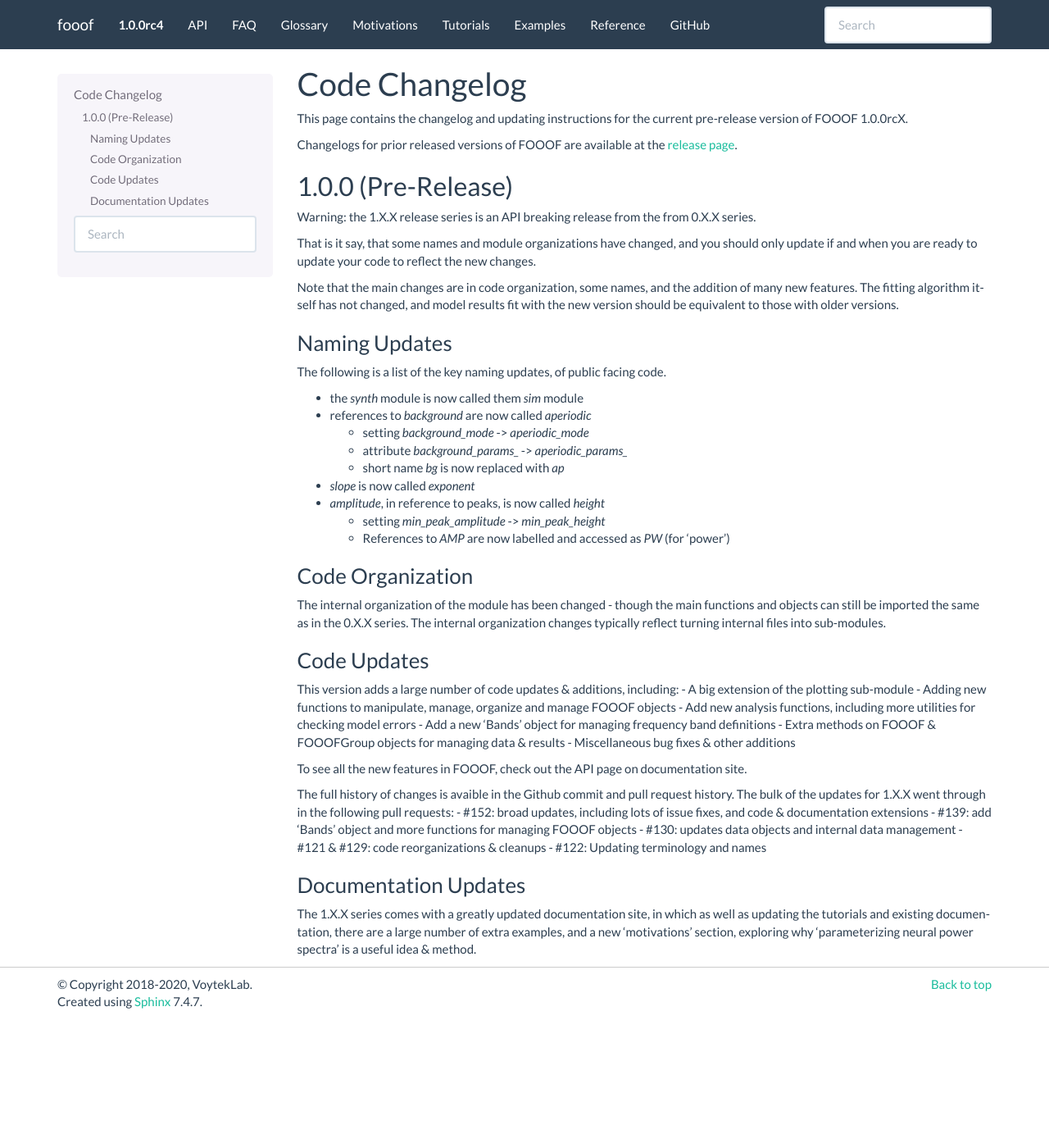
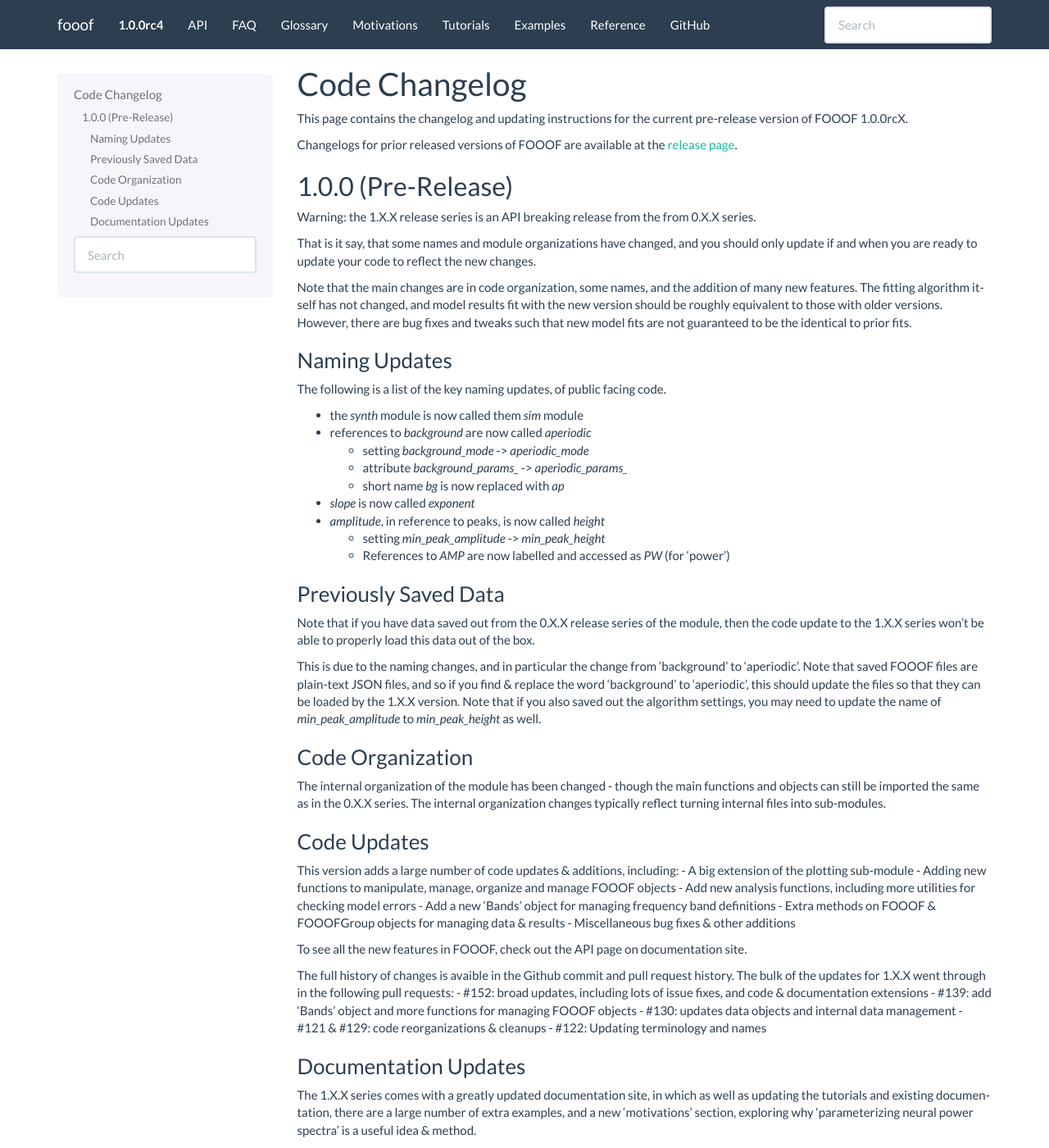
Before and after one commit to fooof-tools/fooof, a Sphinx documentation site: the page built from doc/changelog.rst, in a window 1280 px wide and 1400 px high. Shown: the whole window at 82% size. Built offline with Sphinx 7.4.7, drawn with Linux system fonts in a browser that asks for light colours; pages that are not in the unit, such as notebooks, are missing from menus.

Commit message:
Updates to text

```diff
--- a/doc/changelog.rst
+++ b/doc/changelog.rst
@@ -17,7 +17,9 @@
 
 Note that the main changes are in code organization, some names, and the addition of
 many new features. The fitting algorithm itself has not changed, and model results fit
-with the new version should be equivalent to those with older versions.
+with the new version should be roughly equivalent to those with older versions. However,
+there are bug fixes and tweaks such that new model fits are not guaranteed to be the
+identical to prior fits.
 
 Naming Updates
 ~~~~~~~~~~~~~~
@@ -35,6 +37,18 @@
 
   - setting `min_peak_amplitude` -> `min_peak_height`
   - References to `AMP` are now labelled and accessed as `PW` (for 'power')
+
+Previously Saved Data
+~~~~~~~~~~~~~~~~~~~~~
+
+Note that if you have data saved out from the 0.X.X release series of the module, then the
+code update to the 1.X.X series won't be able to properly load this data out of the box.
+
+This is due to the naming changes, and in particular the change from 'background' to
+'aperiodic'. Note that saved FOOOF files are plain-text JSON files, and so if you find & replace
+the word 'background' to 'aperiodic', this should update the files so that they can be loaded by
+the 1.X.X version. Note that if you also saved out the algorithm settings, you may need to update
+the name of `min_peak_amplitude` to `min_peak_height` as well.
 
 Code Organization
 ~~~~~~~~~~~~~~~~~
```
Also changed, not shown: 5 other files.
